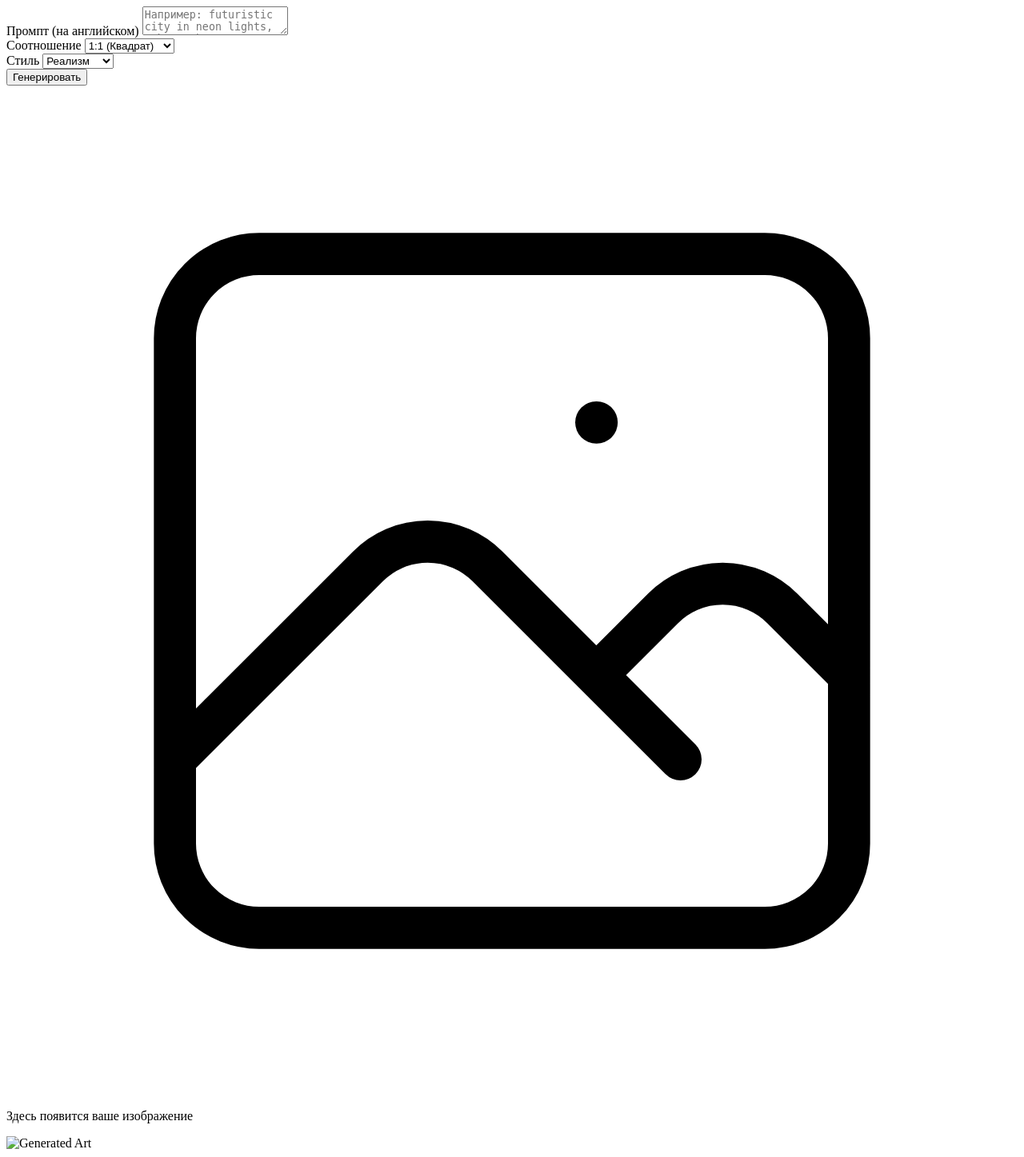
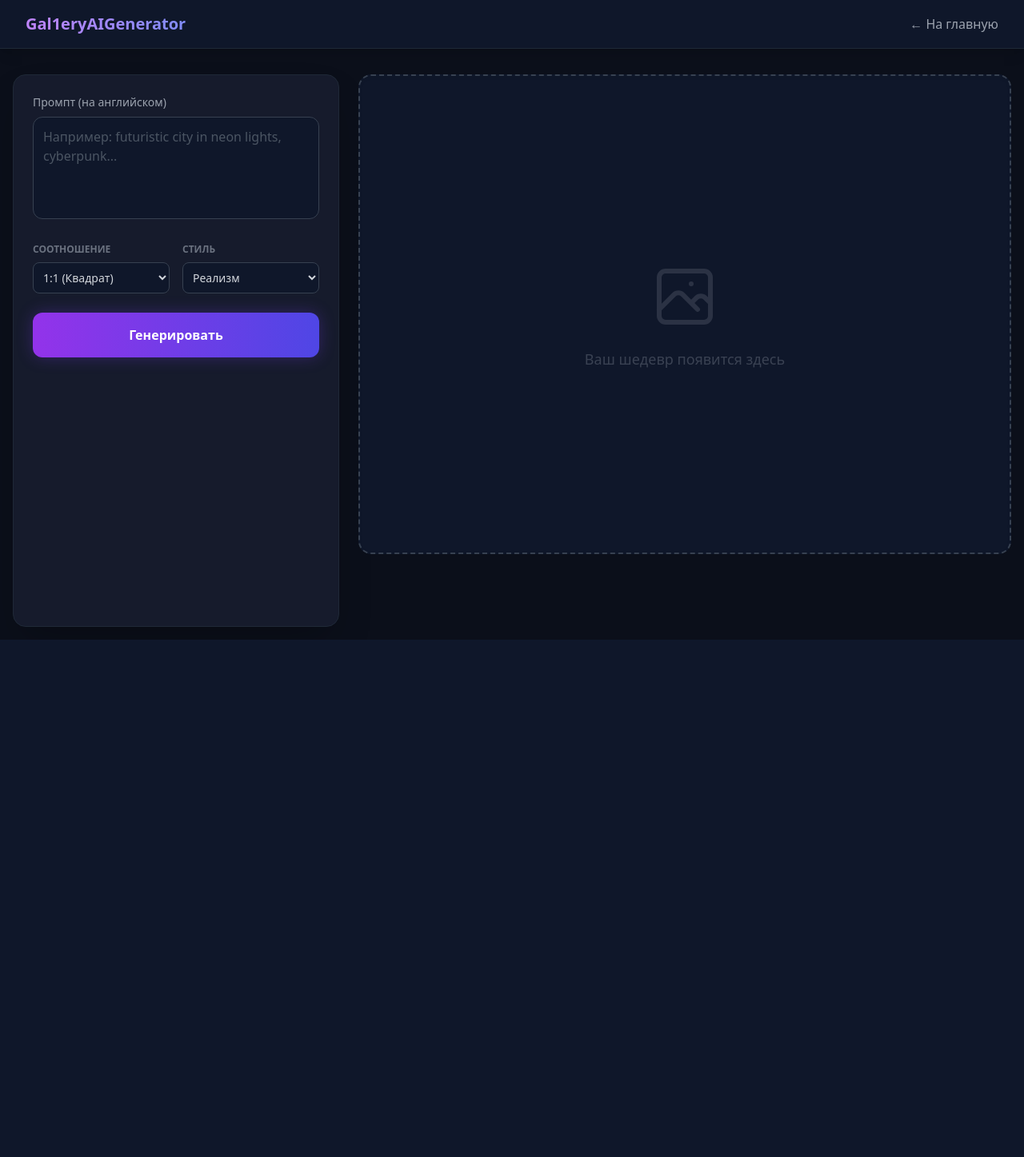
Before and after one commit to andrewchick187/Gal1eryAIGenerator, a Flask app: page /generator in a window 1280 px wide. Shown: the whole page at 80% size. After the commit the page ends 800 px from the top, so only its background shows below. Run offline with Flask 3, Linux system fonts and the light colour scheme; some libraries are stand-ins or nearby versions.

Commit message:
generator.html

```diff
--- a/templates/generator.html
+++ b/templates/generator.html
@@ -1,15 +1,37 @@
-<main class="flex-grow flex flex-col lg:flex-row max-w-7xl mx-auto w-full p-4 gap-6"></main>
+<!DOCTYPE html>
+<html lang="ru">
+<head>
+    <meta charset="UTF-8">
+    <meta name="viewport" content="width=device-width, initial-scale=1.0">
+    <title>Генерация | Dark Mode Gal1eryAI</title>
+
+    <script src="https://cdn.tailwindcss.com"></script>
+</head>
+<body class="bg-[#0b0f1a] text-gray-100 font-sans min-h-screen flex flex-col">
+
+    <header class="w-full p-4 border-b border-gray-800 bg-[#0f172a] shadow-lg mb-4">
+        <div class="max-w-7xl mx-auto flex justify-between items-center px-4">
+            <h1 class="text-xl font-bold bg-gradient-to-r from-purple-400 to-indigo-400 bg-clip-text text-transparent">
+                Gal1eryAIGenerator
+            </h1>
+            <a href="/" class="text-gray-400 hover:text-purple-400 font-medium transition-colors">← На главную</a>
+        </div>
+    </header>
+
+    <main class="flex-grow flex flex-col lg:flex-row max-w-7xl mx-auto w-full p-4 gap-6">
+
         <div class="w-full lg:w-1/3 space-y-6">
-        <div class="bg-white dark:bg-gray-900 p-6 rounded-2xl shadow-sm border border-gray-200 dark:border-gray-800 h-full">
+            <div class="bg-[#161b2c] p-6 rounded-2xl shadow-2xl border border-gray-800 h-full">
+
                 <div class="mb-6">
-                <label class="block text-sm font-medium text-gray-700 dark:text-gray-300 mb-2">Промпт (на английском)</label>
-                <textarea id="promptInput" class="w-full h-32 p-3 bg-gray-50 dark:bg-gray-800 border border-gray-200 dark:border-gray-700 rounded-xl focus:ring-2 focus:ring-purple-500 focus:outline-none resize-none transition-all" placeholder="Например: futuristic city in neon lights, cyberpunk..."></textarea>
+                    <label class="block text-sm font-medium text-gray-400 mb-2">Промпт (на английском)</label>
+                    <textarea id="promptInput" class="w-full h-32 p-3 bg-[#0f172a] border border-gray-700 text-white rounded-xl focus:ring-2 focus:ring-purple-500 focus:border-transparent focus:outline-none resize-none transition-all placeholder-gray-600" placeholder="Например: futuristic city in neon lights, cyberpunk..."></textarea>
                 </div>
 
                 <div class="grid grid-cols-2 gap-4 mb-6">
                     <div>
                         <label class="block text-xs font-bold uppercase text-gray-500 mb-2">Соотношение</label>
-                    <select id="ratioSelect" class="w-full p-2 bg-gray-50 dark:bg-gray-800 border border-gray-200 dark:border-gray-700 rounded-lg text-sm">
+                        <select id="ratioSelect" class="w-full p-2 bg-[#0f172a] border border-gray-700 text-gray-300 rounded-lg text-sm focus:ring-2 focus:ring-purple-500 focus:outline-none">
                             <option value="1:1">1:1 (Квадрат)</option>
                             <option value="16:9">16:9 (Альбом)</option>
                             <option value="9:16">9:16 (Портрет)</option>
@@ -17,7 +39,7 @@
                     </div>
                     <div>
                         <label class="block text-xs font-bold uppercase text-gray-500 mb-2">Стиль</label>
-                    <select id="styleSelect" class="w-full p-2 bg-gray-50 dark:bg-gray-800 border border-gray-200 dark:border-gray-700 rounded-lg text-sm">
+                        <select id="styleSelect" class="w-full p-2 bg-[#0f172a] border border-gray-700 text-gray-300 rounded-lg text-sm focus:ring-2 focus:ring-purple-500 focus:outline-none">
                             <option>Реализм</option>
                             <option>Аниме</option>
                             <option>3D Рендер</option>
@@ -26,7 +48,7 @@
                     </div>
                 </div>
 
-            <button id="generateBtn" class="w-full py-4 bg-gradient-to-r from-purple-600 to-indigo-600 hover:from-purple-700 hover:to-indigo-700 text-white font-bold rounded-xl shadow-lg transition-all flex items-center justify-center gap-2 group">
+                <button id="generateBtn" class="w-full py-4 bg-gradient-to-r from-purple-600 to-indigo-600 hover:from-purple-500 hover:to-indigo-500 text-white font-bold rounded-xl shadow-[0_0_20px_rgba(124,58,237,0.3)] transition-all flex items-center justify-center gap-2 group active:scale-[0.98]">
                     <span id="btnText">Генерировать</span>
                     <div id="loader" class="hidden w-5 h-5 border-2 border-white/30 border-t-white rounded-full animate-spin"></div>
                 </button>
@@ -34,12 +56,14 @@
         </div>
 
         <div class="w-full lg:w-2/3">
-        <div id="resultContainer" class="bg-gray-100 dark:bg-gray-900 border-2 border-dashed border-gray-300 dark:border-gray-800 rounded-2xl h-[600px] flex items-center justify-center relative overflow-hidden">
-            <div id="placeholder" class="text-center opacity-40">
-                <svg class="w-24 h-24 mx-auto mb-4 text-gray-400" fill="none" stroke="currentColor" viewBox="0 0 24 24"><path stroke-linecap="round" stroke-linejoin="round" stroke-width="1" d="M4 16l4.586-4.586a2 2 0 012.828 0L16 16m-2-2l1.586-1.586a2 2 0 012.828 0L20 14m-6-6h.01M6 20h12a2 2 0 002-2V6a2 2 0 00-2-2H6a2 2 0 00-2 2v12a2 2 0 002 2z"></path></svg>
-                <p class="text-lg">Здесь появится ваше изображение</p>
+            <div id="resultContainer" class="bg-[#0f172a] border-2 border-dashed border-gray-700 rounded-2xl h-[600px] flex items-center justify-center relative overflow-hidden shadow-inner">
+
+                <div id="placeholder" class="text-center opacity-30">
+                    <svg class="w-24 h-24 mx-auto mb-4 text-gray-500" fill="none" stroke="currentColor" viewBox="0 0 24 24"><path stroke-linecap="round" stroke-linejoin="round" stroke-width="1.5" d="M4 16l4.586-4.586a2 2 0 012.828 0L16 16m-2-2l1.586-1.586a2 2 0 012.828 0L20 14m-6-6h.01M6 20h12a2 2 0 002-2V6a2 2 0 00-2-2H6a2 2 0 00-2 2v12a2 2 0 002 2z"></path></svg>
+                    <p class="text-lg text-gray-400 font-medium">Ваш шедевр появится здесь</p>
                 </div>
-            <img id="generatedImage" class="hidden max-w-full max-h-full object-contain shadow-2xl transition-opacity duration-500" src="" alt="Generated Art">
+
+                <img id="generatedImage" class="hidden max-w-full max-h-full object-contain transition-opacity duration-700 shadow-[0_0_50px_rgba(0,0,0,0.5)]" src="" alt="Generated Art">
             </div>
         </div>
     </main>
@@ -59,12 +83,11 @@
             const prompt = promptInput.value.trim();
             if (!prompt) return alert('Введите промпт!');
 
-        // Состояние загрузки
             generateBtn.disabled = true;
             loader.classList.remove('hidden');
-        btnText.textContent = 'Генерация...';
+            btnText.textContent = 'Создаем магию...';
             placeholder.classList.add('hidden');
-        generatedImage.classList.add('opacity-50');
+            generatedImage.classList.add('opacity-0');
 
             try {
                 const response = await fetch('/generate', {
@@ -81,13 +104,14 @@
 
                 if (data.success) {
                     generatedImage.src = data.url;
-                generatedImage.classList.remove('hidden', 'opacity-50');
+                    generatedImage.classList.remove('hidden');
+                    setTimeout(() => generatedImage.classList.remove('opacity-0'), 50);
                 } else {
                     alert('Ошибка: ' + data.error);
                     placeholder.classList.remove('hidden');
                 }
             } catch (err) {
-            alert('Сетевая ошибка');
+                alert('Ошибка сети');
                 placeholder.classList.remove('hidden');
             } finally {
                 generateBtn.disabled = false;
@@ -96,3 +120,5 @@
             }
         });
     </script>
+</body>
+</html>
```
Lines whose indentation alone changed are shown as unchanged.
